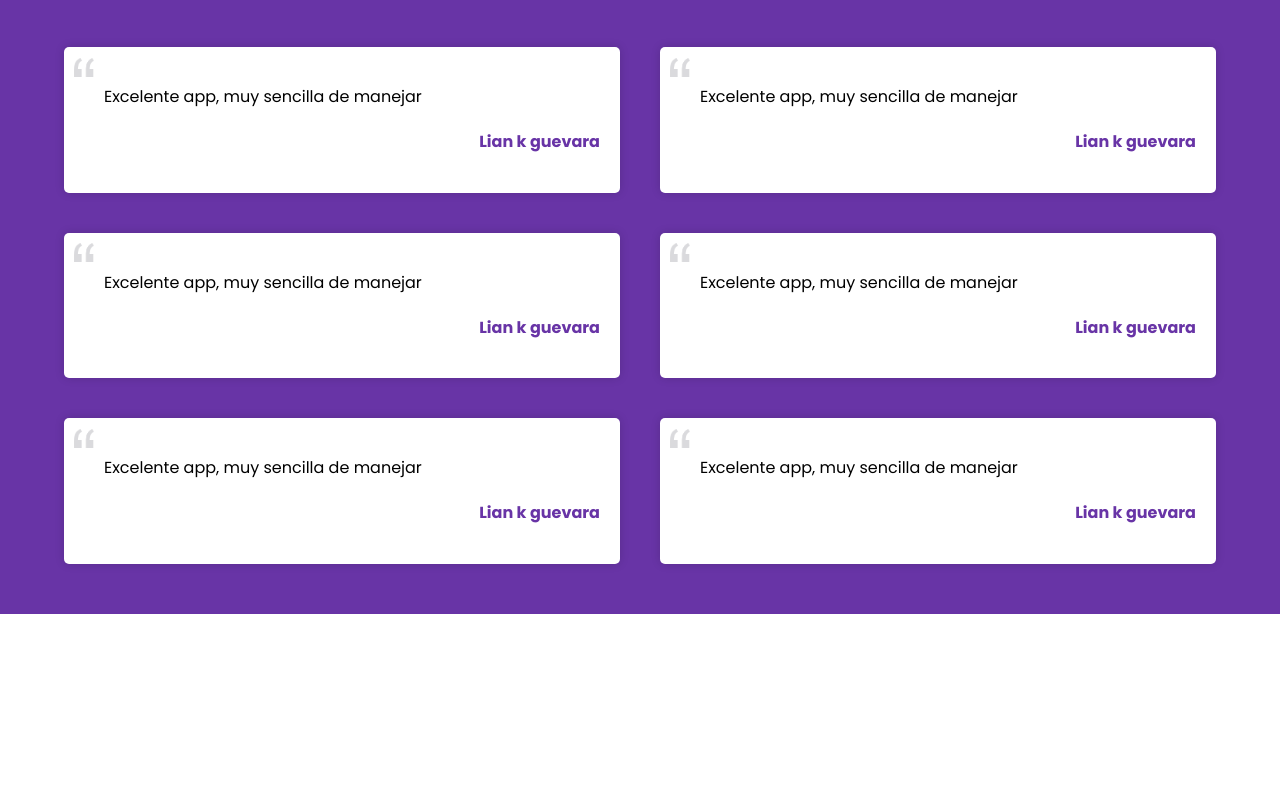
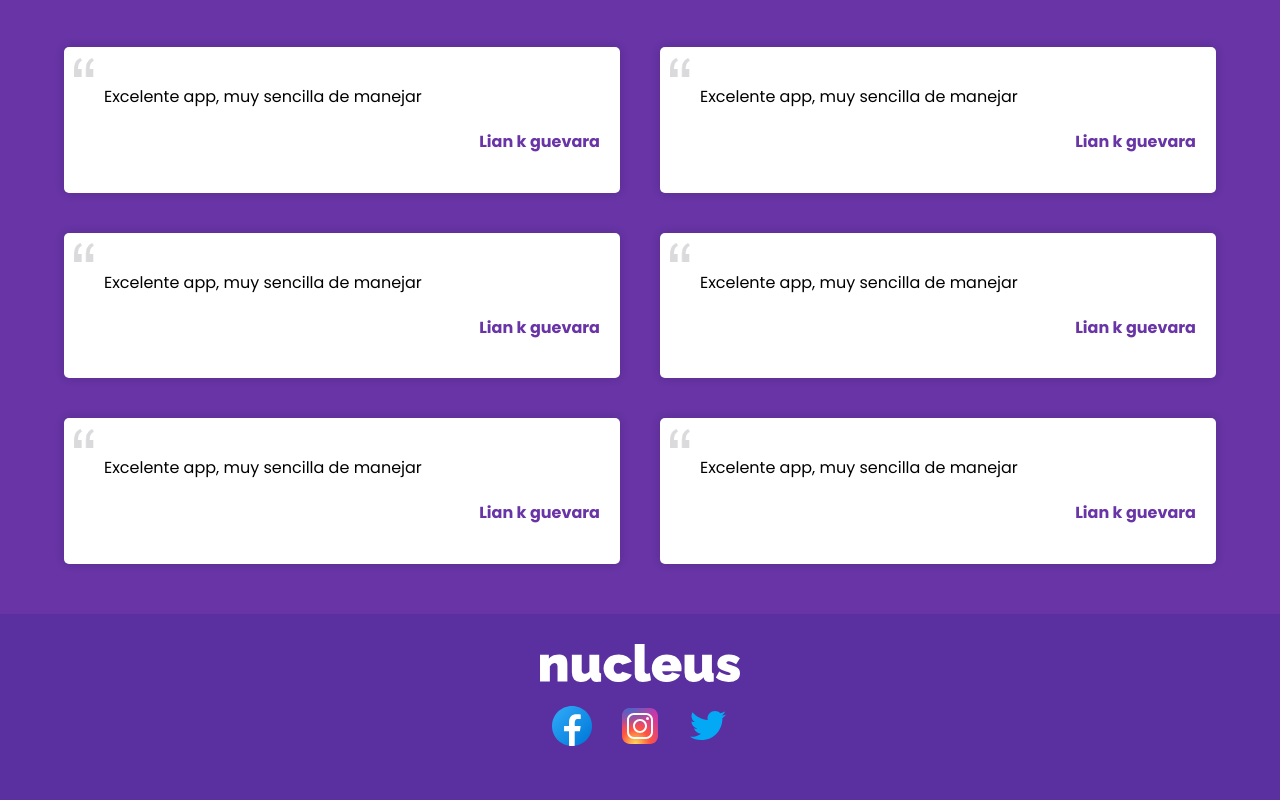
Before and after one commit to lkguevara/Nucleus, a plain HTML site: page index.html in a window 1280 px wide. Shown: the part 4677-5477 px from the top of the page. Before the commit the page ends 5441 px from the top, so only its background shows below. Drawn offline with Linux system fonts and the light colour scheme.

Commit message:
proyecto finalizado

```diff
--- a/css/styles.css
+++ b/css/styles.css
@@ -89,7 +89,7 @@ img {
     background-repeat: no-repeat;
     background-position: top right;
     background-size: 10rem;
-    padding: 5rem 0;
+    padding-top: 5rem;
 }
 
 .header__container{
@@ -254,7 +254,7 @@ img {
 .testimonios{
     background-color: var(--primario);
     padding: 5rem 0;
-    margin: 10rem 0;
+    margin-top: 10rem;
 
 }
 
@@ -299,6 +299,24 @@ img {
     text-align: right;
 }
 
+/* footer */
+
+    .footer{
+        background-color: #5A30A0;
+        padding: 3rem 0;
+    }
+
+    .footer__logo{
+        width: 10rem;
+        margin: 0 auto;
+    }
+
+    .footer__redes{
+        display: flex;
+        justify-content: center;
+        gap: 2rem;
+        margin: 2rem 0;
+    }
 
 /* Media queries */
 
@@ -417,7 +435,12 @@ img {
         display: grid;
         grid-template-columns: repeat(2, 1fr);
         gap: 4rem;
-}
+    }
+
+    .footer__logo{
+        width: 20rem;
+        margin: 0 auto;
+    }
 
 
 }
--- a/index.html
+++ b/index.html
@@ -169,8 +169,29 @@
             </div>
         </section>
 
+        <!-- footer -->
 
+        <footer class="footer">
+            <div class="footer__container">
+                <div class="footer__grid">
+                    <div class="footer__logo">
+                        <img src="img/logo-blanco.svg" alt="logo">
+                    </div>
 
+                    <div class="footer__redes">
+                        <a href="#" class="footer__link">
+                            <img src="img/facebook.svg" alt="facebook">
+                        </a>
+                        <a href="#" class="footer__link">
+                            <img src="img/instagram.svg" alt="instagram">
+                        </a>
+                        <a href="#" class="footer__link">
+                            <img src="img/twitter.svg" alt="twitter">
+                        </a>
+                    </div>
+                </div>
+            </div>
+        </footer>
 
         <!-- menu hamburguer -->
 
```
Also changed, not shown: img/facebook.svg (added), img/instagram.svg (added), img/twitter.svg (added).
